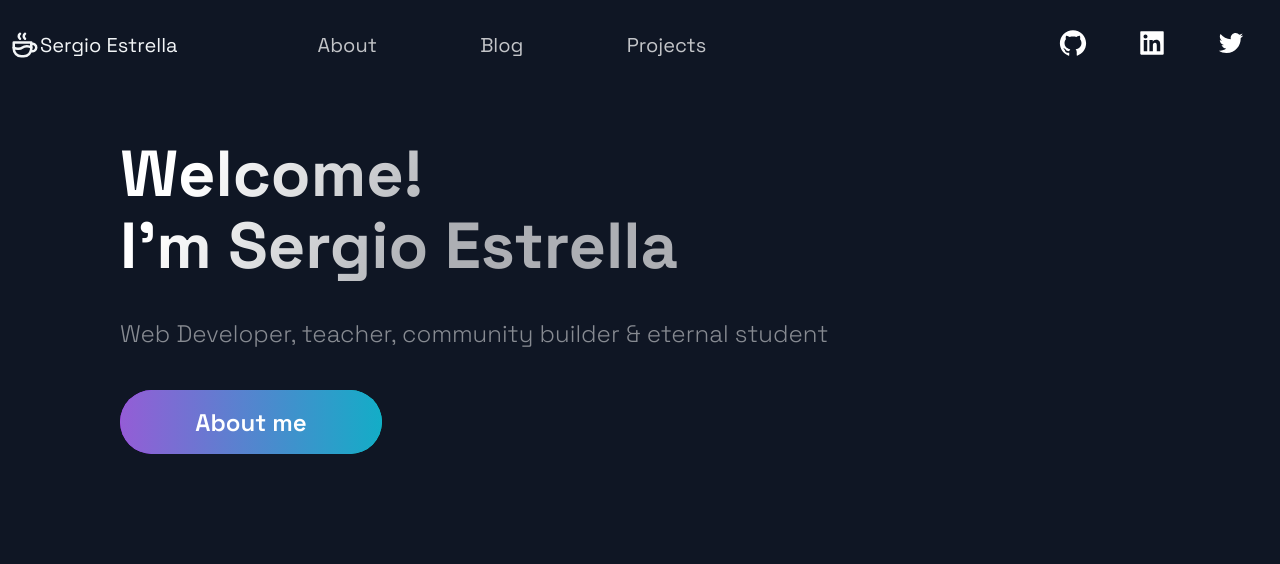
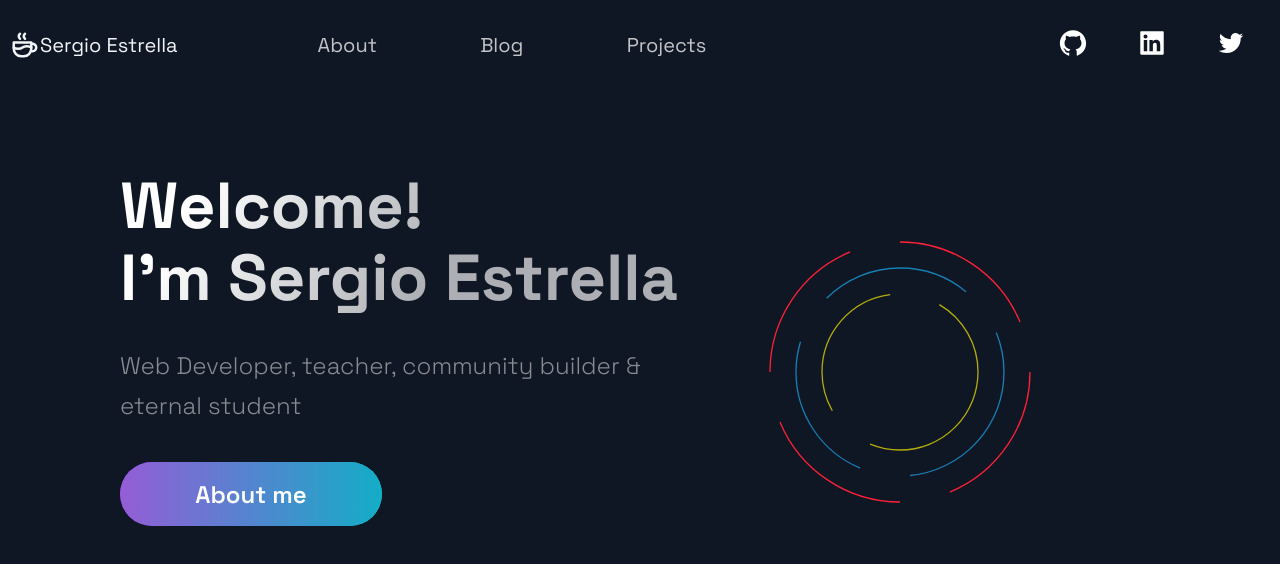
Before and after one commit to Djkde01/portfolio-next, a Next.js app: page / in a window 1280 px wide. Shown: the top 564 px of the page. Built offline with nearby package versions, Linux system fonts and the light colour scheme.

Commit message:
feat(Added Hero animation

```diff
--- /dev/null
+++ b/src/components/BackgroundAnimation/BackgroundAnimation.js
@@ -0,0 +1,11 @@
+import { Rotate, Svg } from "./BackgroundAnimationStyles";
+
+const BackgroundAnimation = () => (
+  <Svg viewBox="0 0 400 400">
+    <Rotate stroke="#FF2137" r="100" cx="200" cy="200" fill="transparent" />
+    <Rotate stroke="#177FB3" r="80" cx="200" cy="200" fill="transparent" />
+    <Rotate stroke="#B3AD0E" r="60" cx="200" cy="200" fill="transparent" />
+  </Svg>
+);
+
+export default BackgroundAnimation;
--- /dev/null
+++ b/src/components/BackgroundAnimation/BackgroundAnimationStyles.js
@@ -0,0 +1,20 @@
+import styled, { keyframes } from "styled-components";
+
+export const Svg = styled.svg`
+  width: "400";
+  height: "400";
+`;
+
+const rotation = keyframes`
+0%,
+  100% {
+    stroke-dasharray: 157 0;
+  }
+  50% {
+    stroke-dasharray: 0 157;
+  }
+`;
+export const Rotate = styled.circle`
+  stroke-dasharray: 157 0;
+  animation: ${rotation} 3s infinite ease-in-out;
+`;
--- a/src/pages/index.js
+++ b/src/pages/index.js
@@ -1,3 +1,4 @@
+import BackgroundAnimation from "../components/BackgroundAnimation/BackgroundAnimation";
 import Hero from "../components/Hero/Hero";
 
 import { Layout } from "../layout/Layout";
@@ -6,7 +7,10 @@ import { Section } from "../styles/GlobalComponents";
 const Home = () => {
   return (
     <Layout>
-      <Hero />
+      <Section grid>
+        <Hero />
+        <BackgroundAnimation />
+      </Section>
     </Layout>
   );
 };
```
